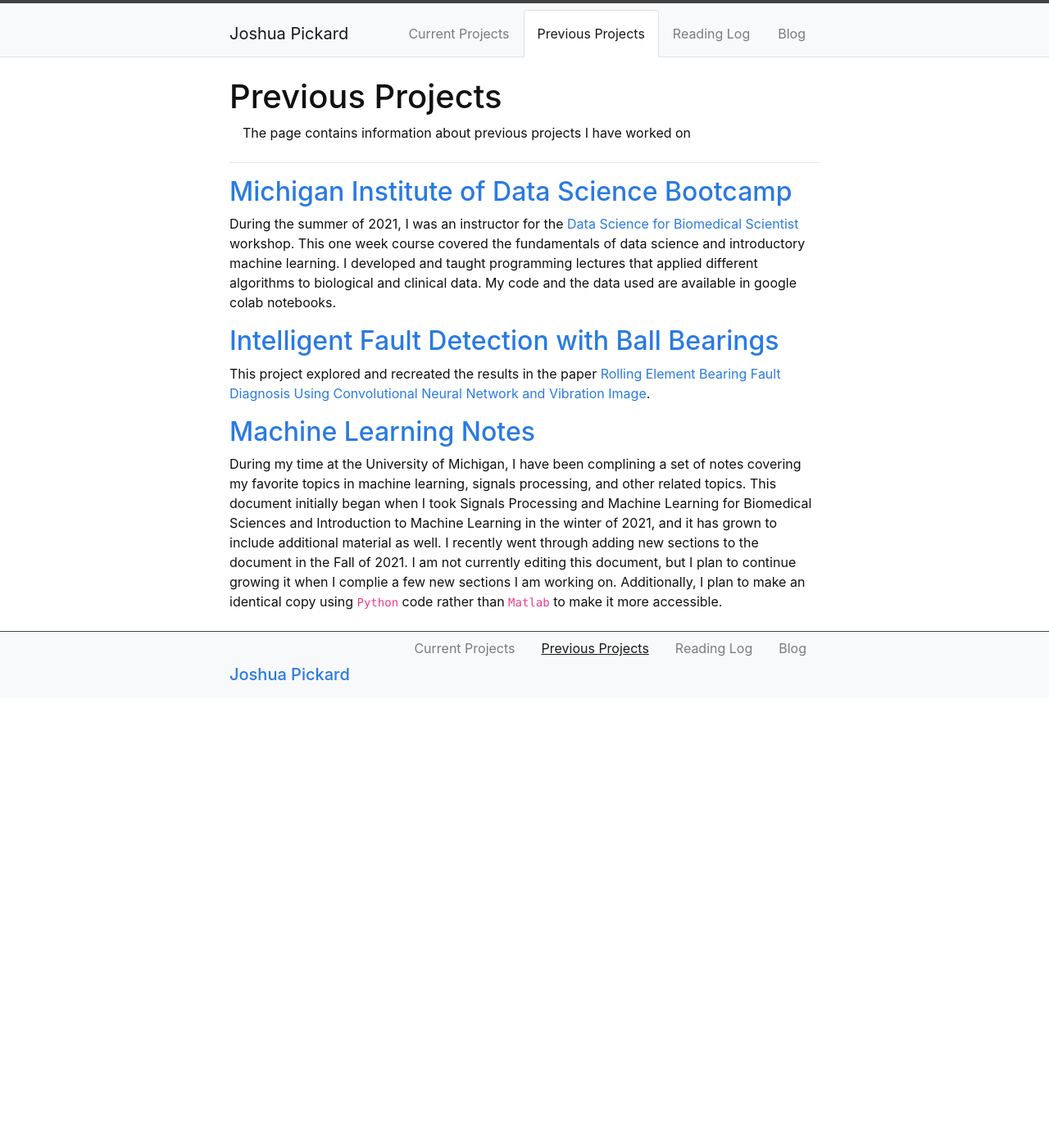
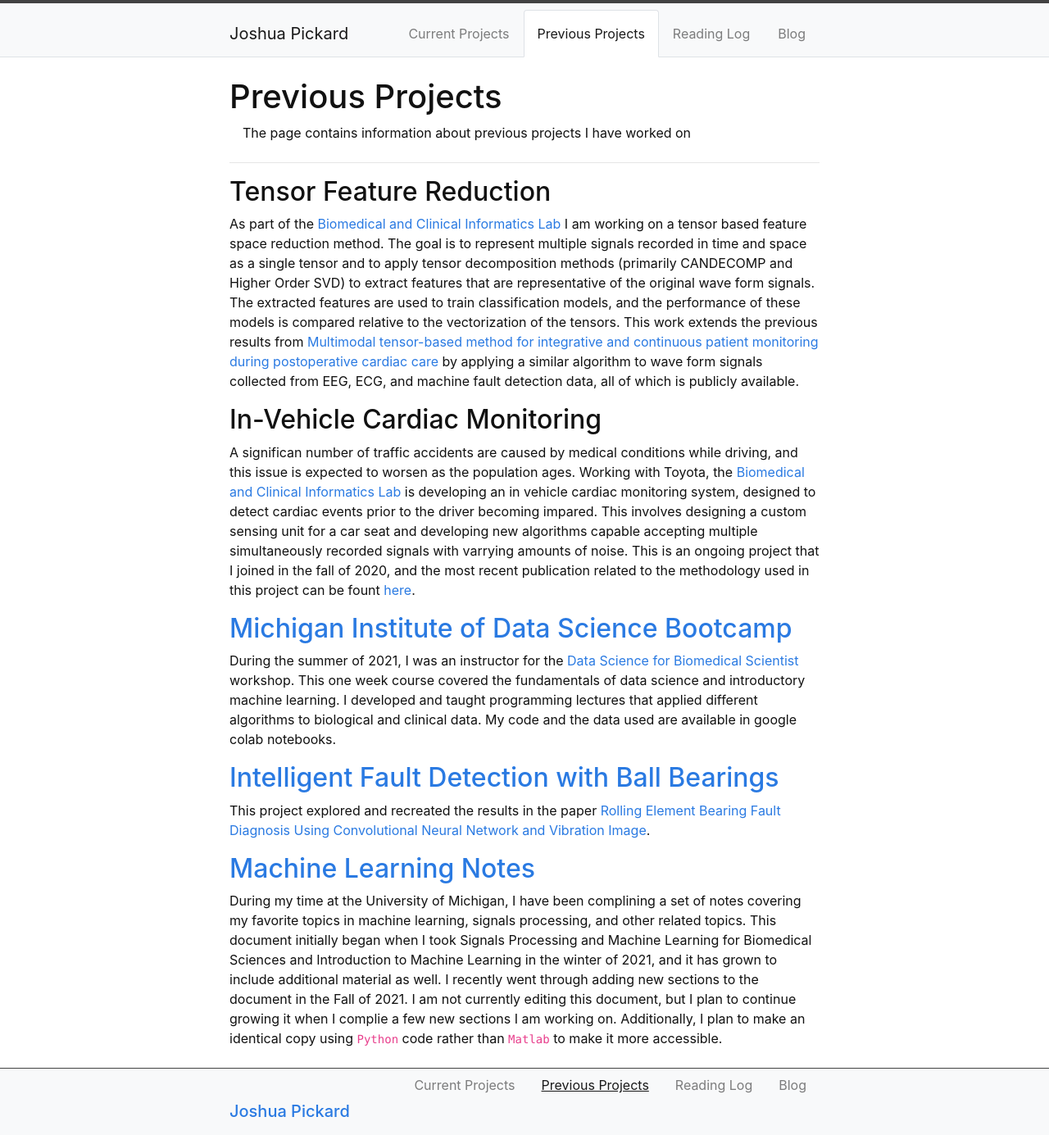
Before and after one commit to Jpickard1/jpickard1.github.io, a Jekyll site: the page built from content/2-Previous_projects.md, in a window 1280 px wide. Shown: the whole page at 82% size. Built offline with Jekyll 4.4.1, drawn with Linux system fonts in a browser that asks for light colours; before the commit the page ends 900 px from its top, so only the background shows below that.

Commit message:
Update 2-Previous_projects.md

```diff
--- a/content/2-Previous_projects.md
+++ b/content/2-Previous_projects.md
@@ -4,6 +4,12 @@ nav: Previous Projects
 description: >
     The page contains information about previous projects I have worked on
 ---
+
+## Tensor Feature Reduction
+As part of the [Biomedical and Clinical Informatics Lab](https://najarianlab.ccmb.med.umich.edu/home) I am working on a tensor based feature space reduction method. The goal is to represent multiple signals recorded in time and space as a single tensor and to apply tensor decomposition methods (primarily CANDECOMP and Higher Order SVD) to extract features that are representative of the original wave form signals. The extracted features are used to train classification models, and the performance of these models is compared relative to the vectorization of the tensors. This work extends the previous results from [Multimodal tensor-based method for integrative and continuous patient monitoring during postoperative cardiac care](https://www.sciencedirect.com/science/article/pii/S0933365721000257) by applying a similar algorithm to wave form signals collected from EEG, ECG, and machine fault detection data, all of which is publicly available.
+
+## In-Vehicle Cardiac Monitoring
+A significan number of traffic accidents are caused by medical conditions while driving, and this issue is expected to worsen as the population ages. Working with Toyota, the [Biomedical and Clinical Informatics Lab](https://najarianlab.ccmb.med.umich.edu/home) is developing an in vehicle cardiac monitoring system, designed to detect cardiac events prior to the driver becoming impared. This involves designing a custom sensing unit for a car seat and developing new algorithms capable accepting multiple simultaneously recorded signals with varrying amounts of noise. This is an ongoing project that I joined in the fall of 2020, and the most recent publication related to the methodology used in this project can be fount [here](https://www.sciencedirect.com/science/article/pii/S1746809420303347).
 
 ## [Michigan Institute of Data Science Bootcamp](https://jpickard1.github.io/content/previous_projects/MIDAS.html)
 
```
